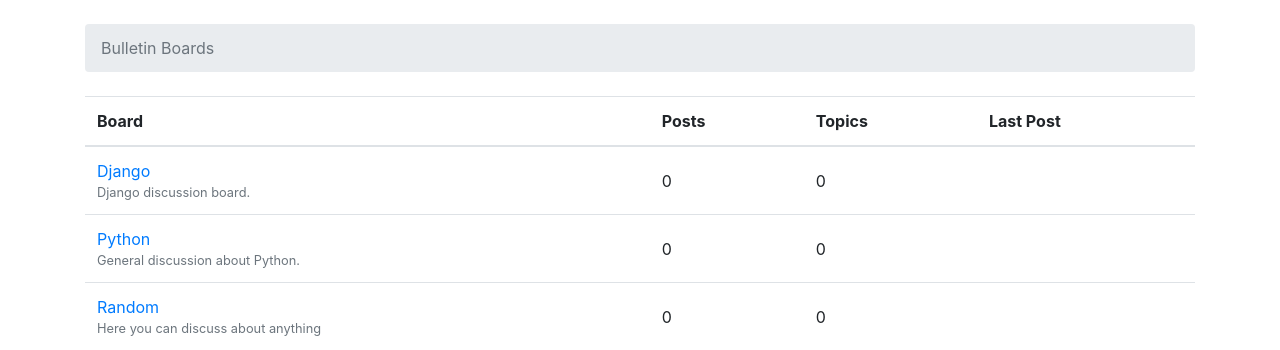
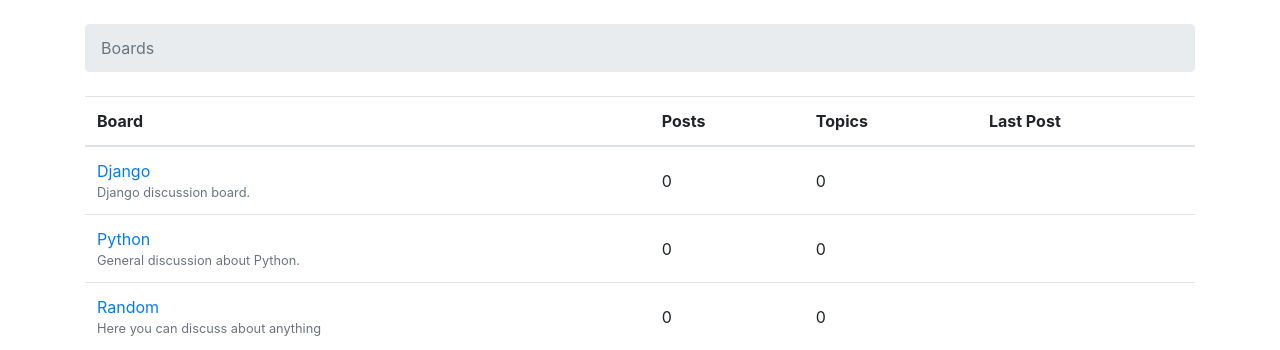
Before and after one commit to YaoxiangLi/bulletin-board, a Django app: page / in a window 1280 px wide. Shown: the top 350 px of the page. Run offline with Django 3.2, Linux system fonts and the light colour scheme; data comes from the database, SQL or seed files in the repository; parts of the project's set-up code (start-up, migrations or seed data) failed here and were passed over; some libraries are stand-ins or nearby versions.

Commit message:
refactored home.html

```diff
--- a/templates/home.html
+++ b/templates/home.html
@@ -1,20 +1,10 @@
-{% load static %}<!DOCTYPE html>
-<html lang="en">
-  <head>
-    <!-- Required meta tags -->
-    <meta charset="utf-8">
-    <meta name="viewport" content="width=device-width, initial-scale=1, shrink-to-fit=no">
+{% extends 'base.html' %}
 
-    <!-- Bootstrap CSS -->
-    <link rel="stylesheet" href="https://maxcdn.bootstrapcdn.com/bootstrap/4.0.0/css/bootstrap.min.css" integrity="sha384-Gn5384xqQ1aoWXA+058RXPxPg6fy4IWvTNh0E263XmFcJlSAwiGgFAW/dAiS6JXm" crossorigin="anonymous">
+{% block breadcrumb %}
+  <li class="breadcrumb-item active">Boards</li>
+{% endblock %}
 
-    <title>Bulletin Boards</title>
-  </head>
-  <body>
-    <div class="container">
-      <ol class="breadcrumb my-4">
-        <li class="breadcrumb-item active">Bulletin Boards</li>
-      </ol>
+{% block content %}
   <table class="table">
     <thead class="thead-inverse">
       <tr>
@@ -38,11 +28,4 @@
       {% endfor %}
     </tbody>
   </table>
-    </div>
-    <!-- Optional JavaScript -->
-    <!-- jQuery first, then Popper.js, then Bootstrap JS -->
-    <script src="https://code.jquery.com/jquery-3.2.1.slim.min.js" integrity="sha384-KJ3o2DKtIkvYIK3UENzmM7KCkRr/rE9/Qpg6aAZGJwFDMVNA/GpGFF93hXpG5KkN" crossorigin="anonymous"></script>
-    <script src="https://cdnjs.cloudflare.com/ajax/libs/popper.js/1.12.9/umd/popper.min.js" integrity="sha384-ApNbgh9B+Y1QKtv3Rn7W3mgPxhU9K/ScQsAP7hUibX39j7fakFPskvXusvfa0b4Q" crossorigin="anonymous"></script>
-    <script src="https://maxcdn.bootstrapcdn.com/bootstrap/4.0.0/js/bootstrap.min.js" integrity="sha384-JZR6Spejh4U02d8jOt6vLEHfe/JQGiRRSQQxSfFWpi1MquVdAyjUar5+76PVCmYl" crossorigin="anonymous"></script>
-  </body>
-</html>
+{% endblock %}
```
Lines whose indentation alone changed are shown as unchanged.
